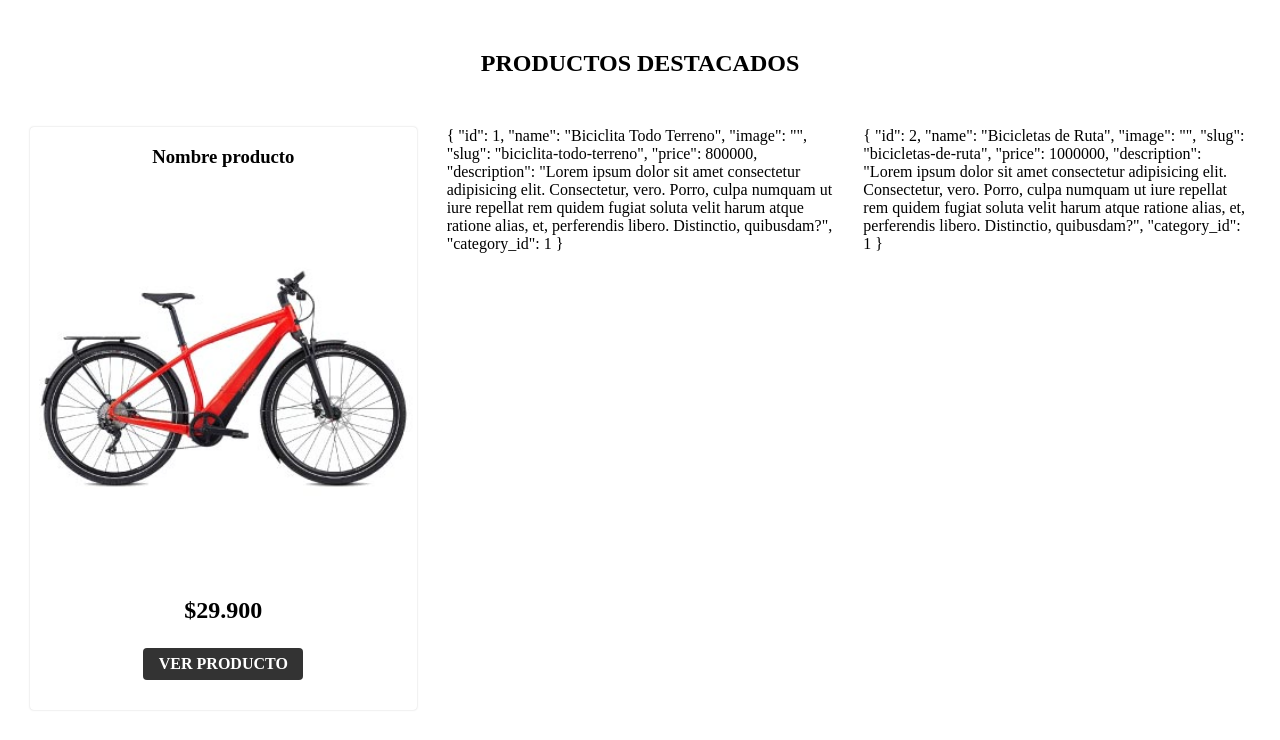
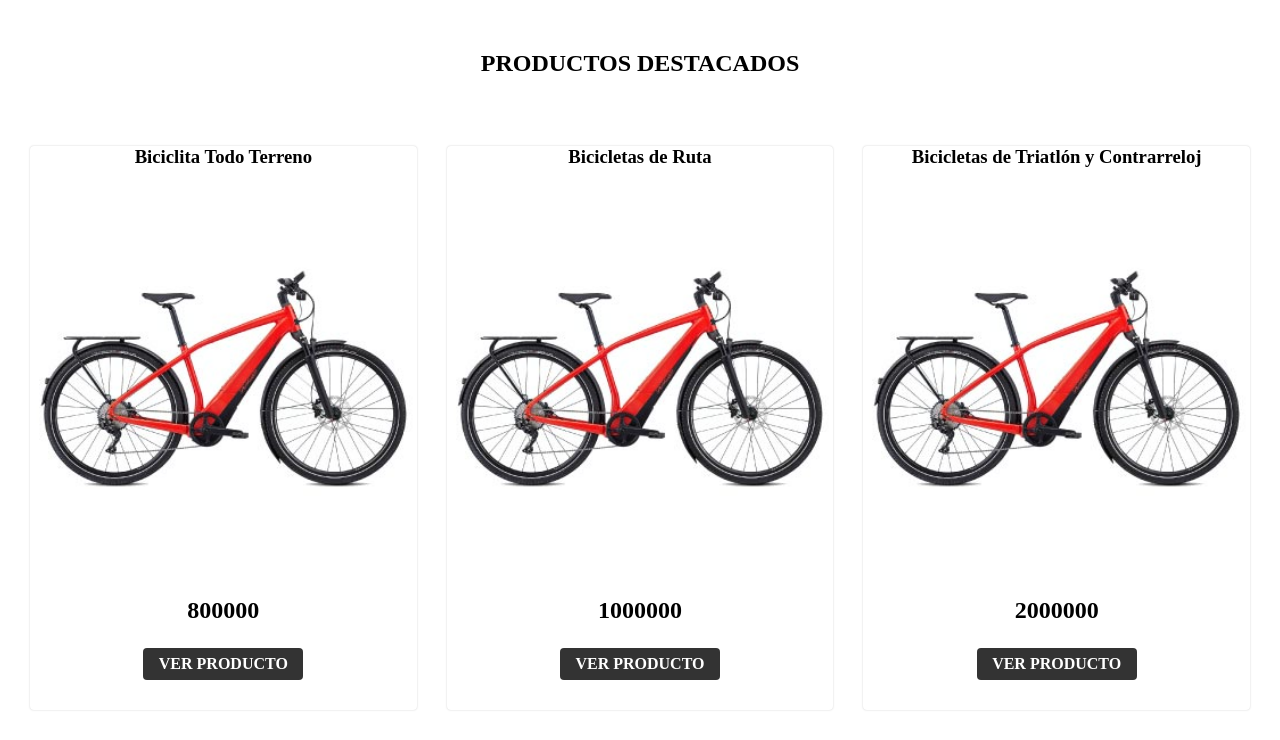
Before and after one commit to fertp/proyecto-ciclo-3, a Vue app: page / in a window 1280 px wide. Shown: the part 820-1560 px from the top of the page. Built offline with nearby package versions, Linux system fonts and the light colour scheme.

Commit message:
Se maquetó vista home y se importo productos.json

```diff
--- a/src/views/Home.vue
+++ b/src/views/Home.vue
@@ -7,20 +7,18 @@
       <div class="productos__container">
         <h2 class="productos__title">PRODUCTOS DESTACADOS</h2>
         <div class="productos__grid">
-          <px-product-card :product="product" />
-          <div v-for="p in products" :key="p.id">
-            {{ p }}
+          <div v-for="p in featuredProducts" :key="p.id">
+            <px-product-card :product="p" />
           </div>
         </div>
       </div>
     </section>
+    <!-- TODO -->
+    <!-- Agregar una seccion de descripción con título, imagen y párrafo -->
   </main>
 </template>
 
 <style scoped>
-/* .home-page {
-  padding-top: 80px;
-} */
 .productos {
   padding: 0 30px;
   box-sizing: border-box;
@@ -68,11 +66,11 @@ export default {
 
   data() {
     return {
-      product: {
-        name: "Nombre producto",
-        image: "@/assets/bici.jpg",
-        price: "$29.900",
-      },
+      // product: {
+      //   name: "Nombre producto",
+      //   image: "@/assets/bici.jpg",
+      //   price: "$29.900",
+      // },
       products: [],
     };
   },
@@ -80,5 +78,17 @@ export default {
   created() {
     this.products = productsJson;
   },
+
+  computed: {
+    featuredProducts() {
+      let featured = [];
+
+      for (let i = 0; i < 6; i++) {
+        featured.push(this.products[i]);
+      }
+
+      return featured
+    }
+  }
 };
 </script>
```
Also changed, not shown: .eslintrc.js, 1 other file (tests, documents, lock files or other folders).
